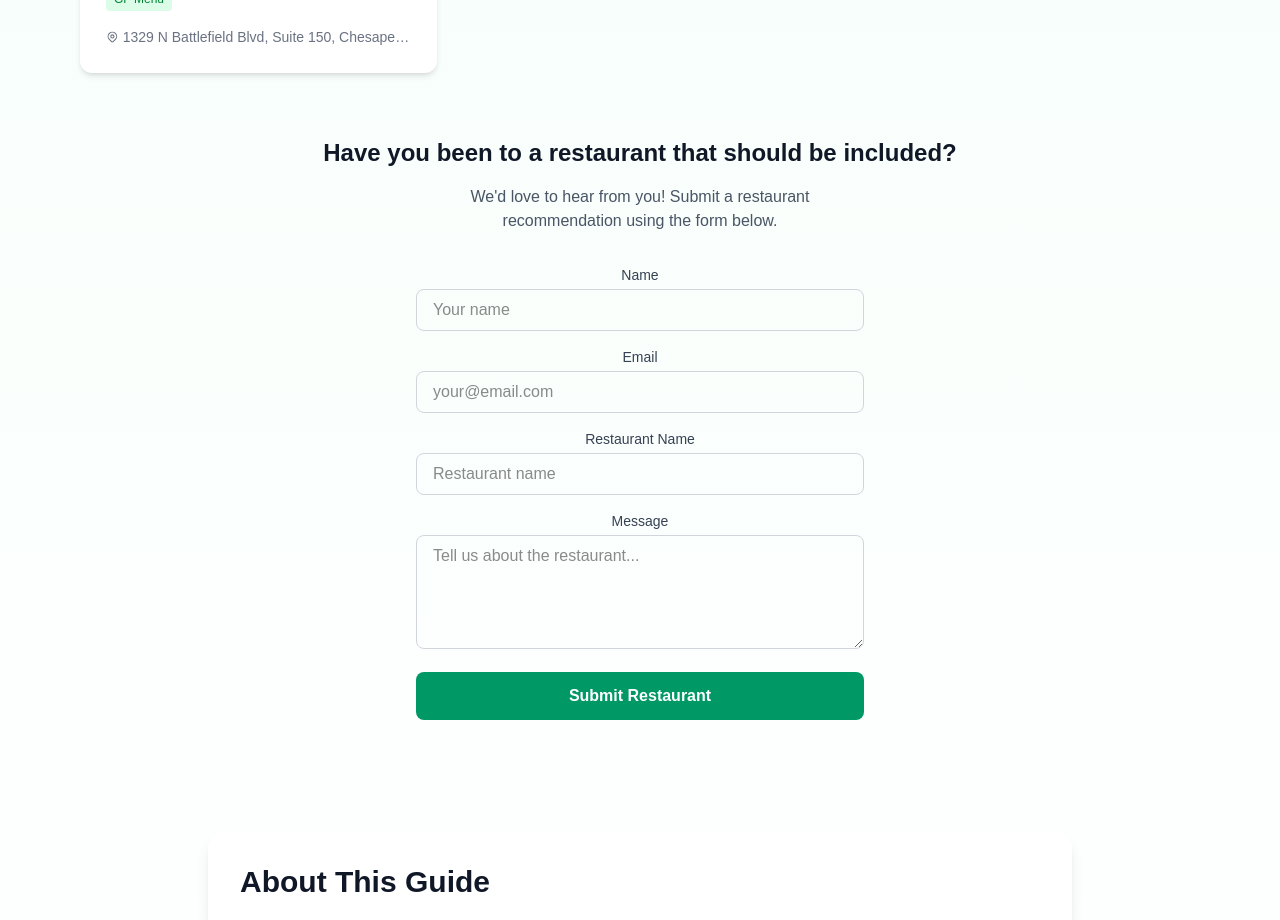
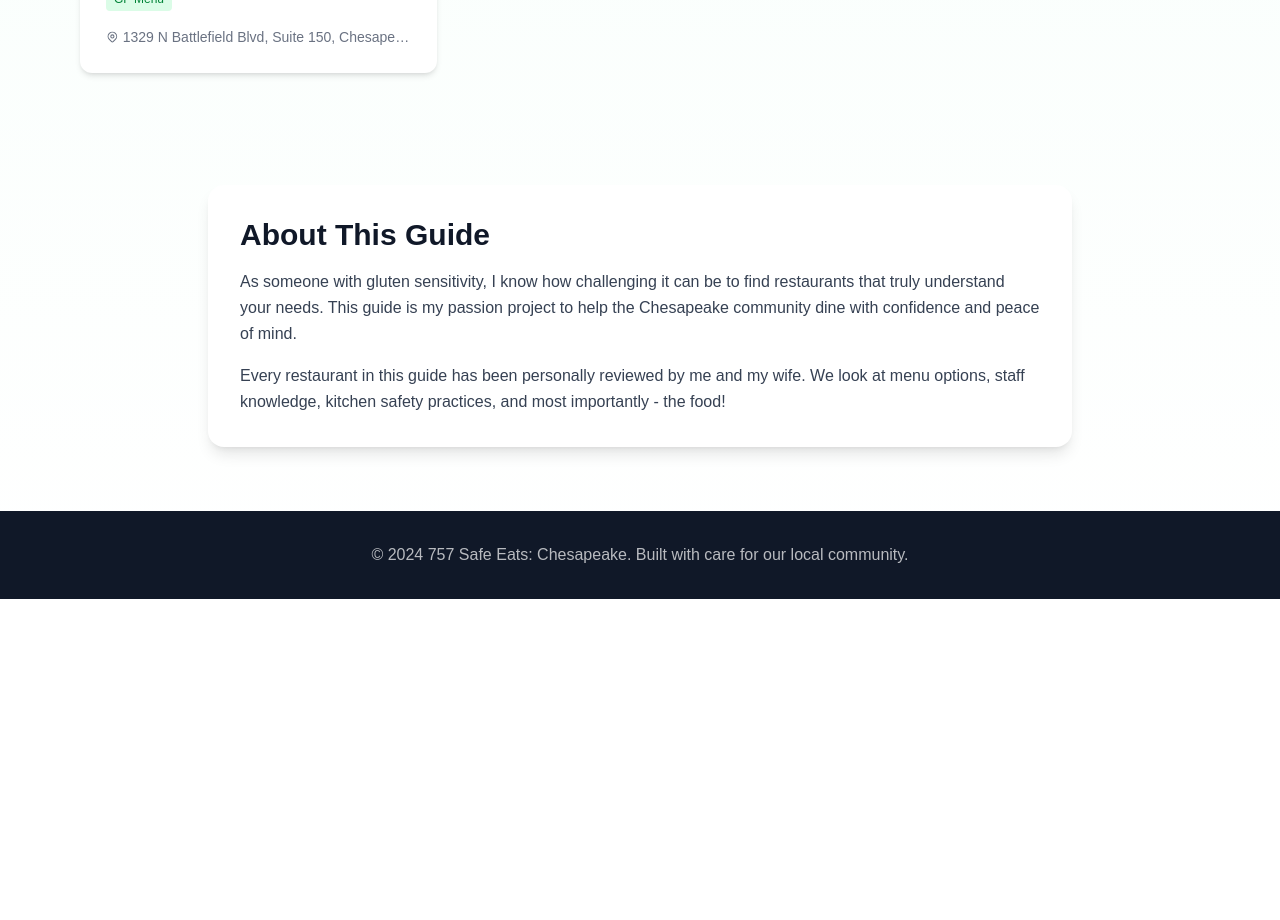
Before and after one commit to MachoKommoo/chesapeake-gf-guide, a Next.js app: page / in a window 1280 px wide. Shown: the part 2100-3020 px from the top of the page. After the commit the page ends 2699 px from the top, so only its background shows below. Built offline with nearby package versions, Linux system fonts and the light colour scheme.

Commit message:
Remove ContactForm from homepage

```diff
--- a/src/app/page.tsx
+++ b/src/app/page.tsx
@@ -3,7 +3,6 @@
 import Link from "next/link";
 import { restaurants } from "@/data/restaurants";
 import React from "react";
-import ContactForm from "@/components/ContactForm";
 
 // Get featured restaurant (one with active featuredUntil date)
 function getFeaturedRestaurant() {
@@ -244,17 +243,6 @@ export default function Home() {
                </div>
              )}
            </section>
-
-          {/* Submit Restaurant CTA */}
-          <div className="text-center mt-16">
-            <h2 className="text-2xl font-bold text-gray-900 mb-4">
-            Have you been to a restaurant that should be included?
-            </h2>
-            <p className="text-gray-600 mb-8 max-w-md mx-auto">
-            We'd love to hear from you! Submit a restaurant recommendation using the form below.
-            </p>
-            <ContactForm />
-          </div>
          </section>
 
          {/* About This Guide */}
```
Lines whose indentation alone changed are shown as unchanged.
